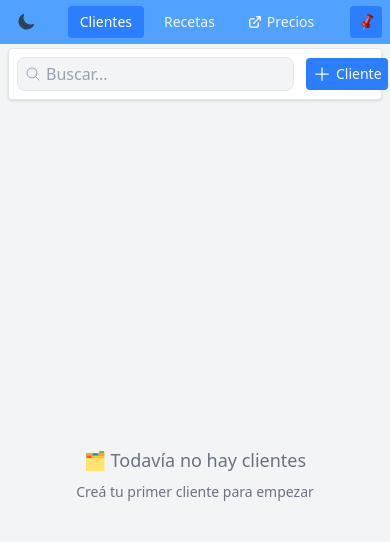
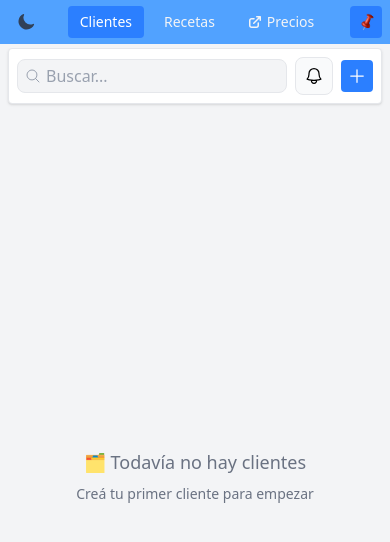
Before and after one commit to nicoard12/Pharmacy-Management-System, a React (Vite) app: page / in a window 390 px wide. Shown: the top 542 px of the page. Built offline with nearby package versions, Linux system fonts and the light colour scheme.

Commit message:
feat: add filter for clients with prescriptions

```diff
--- a/src/components/Button.tsx
+++ b/src/components/Button.tsx
@@ -8,7 +8,8 @@ function Button({
   color,
   toolTip,
   title,
-  textSize = "text-xs"
+  textSize = "text-xs",
+  hideTextOnMobile,
 }: {
   Icon: ComponentType<SVGProps<SVGSVGElement>>;
   text: string;
@@ -16,28 +17,32 @@ function Button({
   color?: string;
   toolTip?: string;
   title?: string;
-  textSize?: string
+  textSize?: string;
+  hideTextOnMobile?: boolean;
 }) {
   const iconSize = textSize === "text-sm" ? "h-5" : "h-4";
+  const textContent = (
+    <span className={hideTextOnMobile ? "hidden sm:inline" : ""}>{text}</span>
+  );
 
   return toolTip ? (
     <ClickTooltip content={toolTip} onClick={handleClick} top={true}>
       <button
-        title={title}
+        title={title || text}
         className={`flex items-center gap-1 ${color ? color : "bg-[var(--button)] hover:bg-[var(--button-hover)]"}  font-medium ${textSize} text-white rounded p-1.5 cursor-pointer `}
       >
         {<Icon className={iconSize} />}
-        {text}
+        {textContent}
       </button>
     </ClickTooltip>
   ) : (
     <button
       className={`flex items-center gap-1 ${color ? color : "bg-[var(--button)] hover:bg-[var(--button-hover)]"}  font-medium ${textSize} text-white rounded p-1.5 cursor-pointer `}
       onClick={handleClick}
-      title={title}
+      title={title || text}
     >
       {<Icon className={iconSize} />}
-      {text}
+      {textContent}
     </button>
   );
 }
--- a/src/components/clients/ClientCard.tsx
+++ b/src/components/clients/ClientCard.tsx
@@ -19,8 +19,6 @@ import toast from "react-hot-toast";
 import { useClientsDispatch } from "../../context/ClientsContext";
 import { useMemo, useState } from "react";
 import { isOldDate } from "../../utils/date";
-
-//TODO: Eliminar fecha retiro luego de 60 dias
 
 function ClientCard({ client }: { client: ClientType }) {
   const navigate = useNavigate();
@@ -108,7 +106,7 @@ function ClientCard({ client }: { client: ClientType }) {
       </div>
 
       {isIlluminated && (
-        <div className="flex items-center gap-1.5 px-3 py-1.5 bg-[var(--illuminate-alert-bg)] border border-[var(--illuminate-border)] rounded-lg text-[var(--illuminate-text)] text-xs font-semibold my-1 animate-pulse-subtle">
+        <div className="flex items-center gap-1.5 px-3 py-1.5 bg-[var(--illuminate-bg)] border border-[var(--illuminate-border)] rounded-lg text-[var(--illuminate-text)] text-xs font-semibold my-1 animate-pulse-subtle">
           <InformationCircleIcon className="w-4 h-4 shrink-0" />
           <span>Nuevas recetas disponibles</span>
         </div>
--- a/src/components/clients/ClientToolbar.tsx
+++ b/src/components/clients/ClientToolbar.tsx
@@ -5,10 +5,19 @@ import PlusIcon from "@heroicons/react/24/outline/PlusIcon";
 import { type ClientType } from "../../types";
 import Button from "../Button";
 import { useClientsDispatch } from "../../context/ClientsContext";
+import { BellIcon } from "@heroicons/react/24/outline";
+import { BellIcon as BellIconSolid } from "@heroicons/react/24/solid";
 
-function ClientToolbar({ onSearch }: { onSearch: (search: string) => void }) {
+function ClientToolbar({
+  onSearch,
+  onFilterAlertsChange,
+}: {
+  onSearch: (search: string) => void;
+  onFilterAlertsChange: (showOnlyAlerts: boolean) => void;
+}) {
   const [addClient, setAddClient] = useState(false);
   const [search, setSearch] = useState("");
+  const [showOnlyAlerts, setShowOnlyAlerts] = useState(false);
   const dispatch = useClientsDispatch();
 
   const refreshClients = (newClient: ClientType) => {
@@ -19,14 +28,37 @@ function ClientToolbar({ onSearch }: { onSearch: (search: string) => void }) {
     onSearch(search);
   }, [search]);
 
+  useEffect(() => {
+    onFilterAlertsChange(showOnlyAlerts);
+  }, [showOnlyAlerts]);
+
   return (
-    <div className="w-full max-w-4xl flex items-center justify-between gap-3 p-2 rounded shadow bg-[var(--card)] border border-[var(--card-border)]">
+    <div className="w-full max-w-4xl flex items-center justify-between gap-2 sm:gap-3 p-2 rounded shadow bg-[var(--card)] border border-[var(--card-border)]">
       <SearchBar value={search} onChange={setSearch} />
+
+      <button
+        onClick={() => setShowOnlyAlerts(!showOnlyAlerts)}
+        className={`p-2 rounded-lg border transition-all duration-200 cursor-pointer flex items-center gap-2 text-sm font-medium ${showOnlyAlerts
+          ? "bg-[var(--illuminate-bg)] border-[var(--illuminate-border)] text-[var(--illuminate-text)] shadow-sm"
+          : "bg-[var(--card-secondary)] border-[var(--card-border)] text-[var(--card-text)] hover:bg-[var(--card-border)]"
+          }`}
+        title={showOnlyAlerts ? "Mostrar todos los clientes" : "Filtrar recetas disponibles"}
+      >
+        {showOnlyAlerts ? (
+          <BellIconSolid className="w-5 h-5 text-emerald-600" />
+        ) : (
+          <BellIcon className="w-5 h-5" />
+        )}
+        <span className="hidden sm:inline">Con recetas</span>
+      </button>
+
       <Button
         Icon={PlusIcon}
         text="Cliente"
+        title="Añadir cliente"
         handleClick={() => setAddClient(true)}
         textSize="text-sm"
+        hideTextOnMobile
       />
       {addClient && (
         <AddClient
--- a/src/components/clients/PickupDate.tsx
+++ b/src/components/clients/PickupDate.tsx
@@ -22,17 +22,25 @@ function PickupDate({
 
   const isIlluminated = isOldDate(pickup.date);
 
-  const handleCommit = async (e: React.ChangeEvent<HTMLInputElement>) => {
-    const isoString = new Date(e.target.value).toISOString();
+  const handleCommit = async (value: string) => {
+    const isoString = new Date(value).toISOString();
+
     try {
       await updatePickupDate(pickup.id, isoString);
     } catch (error) {
       console.log("Error al actualizar la fecha del retiro:", error);
     }
+
     dispatch({
       type: "PICKUP_DATE_UPDATED",
       payload: { clientId, pickupId: pickup.id, date: isoString },
     });
+  };
+
+  const handleKeyDown = (e: React.KeyboardEvent<HTMLInputElement>) => {
+    if (e.key === "Enter") {
+      handleCommit(e.currentTarget.value);
+    }
   };
 
   const deletePickup = async () => {
@@ -62,15 +70,16 @@ function PickupDate({
       >
         <TrashIcon
           className={`w-4.5 h-4.5 transition-colors group-hover:text-red-500 ${isIlluminated
-              ? "text-emerald-700 dark:text-emerald-400"
-              : "text-gray-400"
+            ? "text-emerald-700 dark:text-emerald-400"
+            : "text-gray-400"
             }`}
         />
       </button>
       <input
         type="datetime-local"
         value={date}
-        onBlur={handleCommit}
+        onBlur={() => handleCommit(date)}
+        onKeyDown={handleKeyDown}
         onChange={(e) => setDate(e.target.value)}
         className={`w-full text-sm rounded-md px-3 py-1.5 outline-none transition-colors border ${isIlluminated
           ? "bg-white dark:bg-black/20 border-emerald-200 dark:border-emerald-500/30 text-emerald-900 dark:text-emerald-100 ring-emerald-400"
--- a/src/components/clients/SearchBar.tsx
+++ b/src/components/clients/SearchBar.tsx
@@ -8,7 +8,7 @@ function SearchBar({
   onChange: (v: string) => void;
 }) {
   return (
-    <div className="relative flex flex-1">
+    <div className="relative flex flex-1 min-w-0">
       <div className="absolute inset-y-0 left-0 pl-2 flex items-center pointer-events-none">
         <MagnifyingGlassIcon className="h-4 w-4 text-[var(--placeholder)]" />
       </div>
@@ -20,6 +20,7 @@ function SearchBar({
         placeholder="Buscar..."
         className="
           flex-1
+          min-w-0
           pl-7 pr-4 py-1 rounded-lg  outline-none
           bg-gray-100 dark:bg-[var(--card)]
           text-[var(--card-text)]
--- a/src/index.css
+++ b/src/index.css
@@ -26,7 +26,6 @@ body,
   --secondary-button-hover: theme("colors.slate.600");
   --placeholder: theme("colors.gray.400");
   --illuminate-bg: theme("colors.emerald.100");
-  --illuminate-alert-bg: theme("colors.emerald.200");
   --illuminate-border: theme("colors.emerald.400");
   --illuminate-text: theme("colors.emerald.700");
 }
@@ -47,7 +46,6 @@ body,
   --secondary-button-hover: theme("colors.slate.600");
   --placeholder: theme("colors.slate.500");
   --illuminate-bg: rgba(9, 228, 169, 0.15);
-  --illuminate-alert-bg: rgba(0, 0, 0, 0.2);
   --illuminate-border: rgba(16, 185, 129, 0.4);
   --illuminate-text: theme("colors.emerald.400");
 }
--- a/src/pages/Clients.tsx
+++ b/src/pages/Clients.tsx
@@ -3,24 +3,36 @@ import ClientToolbar from "../components/clients/ClientToolbar";
 import ClientCard from "../components/clients/ClientCard";
 import { getClients } from "../api/client";
 import { useClients, useClientsDispatch } from "../context/ClientsContext";
+import { isOldDate } from "../utils/date";
 
 function Clients() {
   const clients = useClients();
   const dispatch = useClientsDispatch();
   const [search, setSearch] = useState("");
+  const [showOnlyAlerts, setShowOnlyAlerts] = useState(false);
 
   const filteredClients = useMemo(() => {
-    if (!search.trim()) return clients;
+    let result = clients;
+
+    // Filter by Alerts
+    if (showOnlyAlerts) {
+      result = result.filter((client) =>
+        client.pickups?.some((pickup) => isOldDate(pickup.date)),
+      );
+    }
+
+    // Filter by Search
+    if (!search.trim()) return result;
 
     const lower = search.toLowerCase();
 
-    return clients.filter(
+    return result.filter(
       (client) =>
         client.name.toLowerCase().includes(lower) ||
         client.affiliateNumber.toLowerCase().includes(lower) ||
         (client.personInCharge?.toLowerCase().includes(lower) ?? false),
     );
-  }, [clients, search]);
+  }, [clients, search, showOnlyAlerts]);
 
   const handleSearch = (value: string) => setSearch(value);
 
@@ -40,7 +52,10 @@ function Clients() {
 
   return (
     <div className="w-full px-2 flex-1 flex flex-col overflow-hidden items-center justify-center gap-1 mt-1">
-      <ClientToolbar onSearch={handleSearch} />
+      <ClientToolbar
+        onSearch={handleSearch}
+        onFilterAlertsChange={setShowOnlyAlerts}
+      />
 
       <div className="w-full max-w-4xl flex flex-1 overflow-y-auto flex-col gap-2 p-1">
         {clients.length === 0 && (
@@ -53,9 +68,6 @@ function Clients() {
         {clients.length > 0 && filteredClients.length === 0 && (
           <div className="flex flex-1 flex-col items-center justify-center text-center text-gray-500 gap-2">
             <span className="text-lg">🔍 No hay resultados</span>
-            <span className="text-sm">
-              Probá con otro nombre o número de afiliado
-            </span>
           </div>
         )}
 
```
